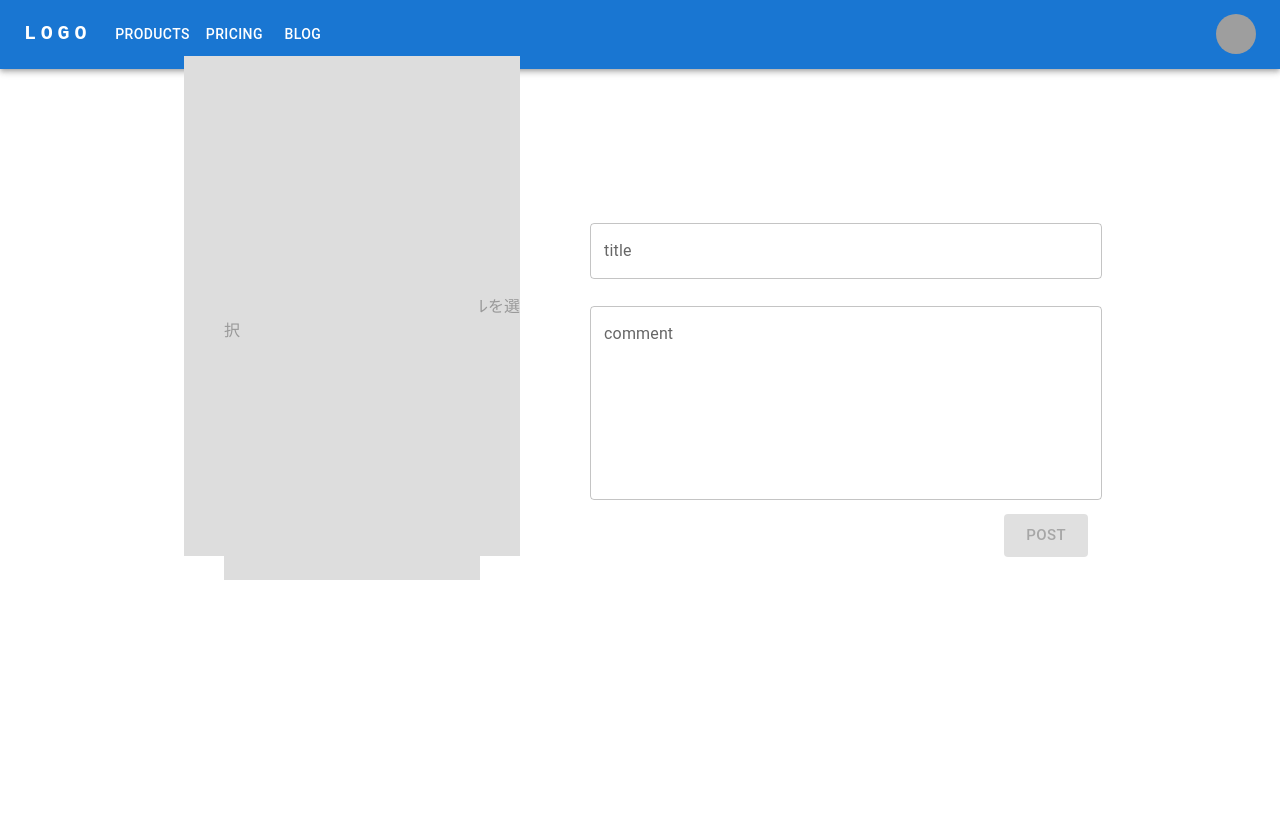
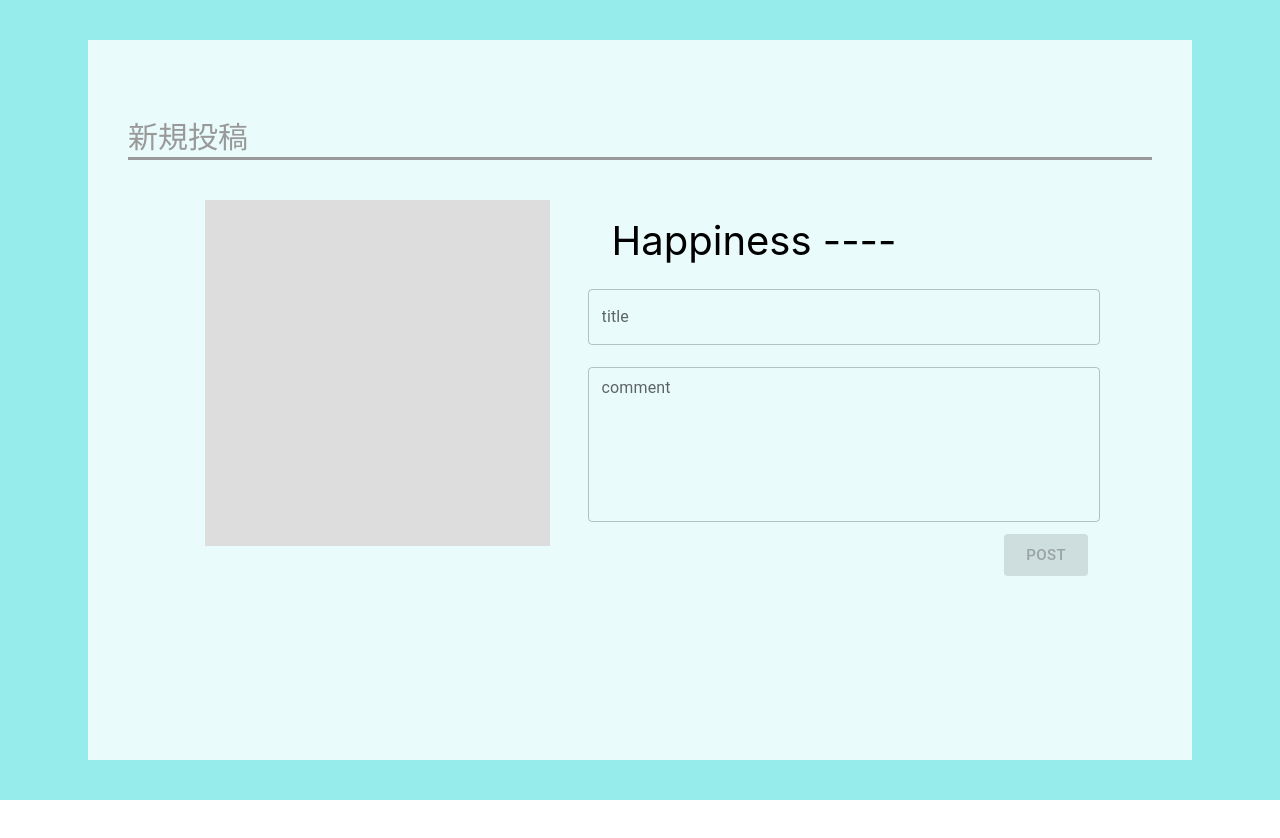
Before and after one commit to Shunkicreate/wakuwaku_Hackz, a React (Create React App) app: page /post in a window 1280 px wide. Shown: the top 838 px of the page. After the commit the page ends 800 px from the top, so only its background shows below. Built offline with nearby package versions, Linux system fonts and the light colour scheme; grey boxes are pictures that could not be loaded.

Commit message:
postContentPossionOk

```diff
--- a/src/pages/PostContent/PostContent.tsx
+++ b/src/pages/PostContent/PostContent.tsx
@@ -1,10 +1,7 @@
-import Header from "../../component/header/Header";
 import { useNavigate } from 'react-router-dom';
-import { Button, createMuiTheme, styled, TextField, useFormControl, withStyles } from "@mui/material";
+import { Button, createMuiTheme, styled, TextField } from "@mui/material";
 import { ThemeProvider } from "@emotion/react";
-import react, { useContext, useRef, useState } from "react"
-import { grid, height, padding } from "@mui/system";
-import { right } from "@popperjs/core";
+import react, { useRef, useState } from "react"
 
 const PostContent = (): JSX.Element => {
 
@@ -13,12 +10,15 @@ const PostContent = (): JSX.Element => {
   const [comment, setComment] = useState('');
   const [profileImage, setProfileImage] = useState('default-profile.png');
 
+  const [happy, setHappy] = useState<number>();
+  // const [happy, setHappy] = useState<number>(97.0);
+
   const theme1 = createMuiTheme({
     palette: {
       primary: {
         main: "#95a5a6"
       },
-    }
+    },
   });
   const theme2 = createMuiTheme({
     palette: {
@@ -41,42 +41,38 @@ const PostContent = (): JSX.Element => {
 
   const navigate = useNavigate();
 
-
   const SelectPhoto = () => {
-    if(profileImage=='default-profile.png'){
-      return(
+    if (profileImage == 'default-profile.png') {
+      return (
         <label
           style={{
-            width: "31vw",
-            height: "31vw",
-            padding: "30vh",
+            display: "block",
+            float: "left",
+            width: "27vw",
+            height: "27vw",
             color: "#999999",
+            marginLeft: "6vw",
+            marginTop: "5vh",
             backgroundColor: "#DDDDDD",
           }}>
-          <input type="file" style={{display: "none", marginTop: "90vh",}} onChange={onFileInputChange}/>ファイルを選択
+          <input type="file" style={{ display: "none", }} onChange={onFileInputChange} />
         </label>
       )
-      // return(
-      //   <>
-      //     <button onClick={() => { navigate(`/content/${tittle}`) }}>ファイルを選択</button>
-      //     <input type="file" style={{display: "none"}} onChange={onFileInputChange}/>ファイルを選択
-      //   </>
-      // )
     }
-    else{
-      return(
+    else {
+      return (
+        <div>
           <img
             src={profileImage}
-              // className="h-32 w-32 rounded-full"
             style={{
-                marginTop: "-40%",
-                width: "31vw",
-                height: "31vw",
-                paddingLeft: "2vw",
-                paddingRight: "2vw",
+              width: "27vw",
+              height: "27vw",
+              marginLeft: "6vw",
+              marginTop: "5vh",
               objectFit: "cover"
             }}
           />
+        </div>
       )
     }
   }
@@ -91,23 +87,48 @@ const PostContent = (): JSX.Element => {
   };
 
   return (
-    <>
-      <Header />
+    <div style={{
+      height: "100%",
+      display: "grid",
+      gridTemplateColumns: "10vw 35vw 45vw 10vw",
+      gridTemplateRows: "10vh 10vh 70vh 10vh",
+      backgroundColor: "rgb(150,235,235)"
+    }}>
+      <div style={{
+        gridColumn: "2/4",
+        gridRow: "2/4",
+        margin: "-5vh",
+        backgroundColor: "rgba(255,255,255,0.8)"
+      }}>
+
+      </div>
+      <div style={{
+        gridColumn: "2/4",
+        gridRow: "2/3",
+        marginTop: "auto",
+        textAlign: "left",
+        fontSize: "30px",
+        color: "#999999",
+        borderColor: "black",
+        borderBottom: "3px solid"
+      }}>
+        新規投稿
+      </div>
       <div
         style={{
-          display: "grid",
-          paddingLeft: "10vw",
-          paddingRight: "10vw",
-          gridTemplateColumns: "35vw 55vw",
-          height: "100vh"
-        }}
-      >
-        <div style={{height: "100%",paddingTop: "50%", textAlign: "center"}}>
+          gridColumn: "2/3",
+          gridRow: "3/4",
+        }}>
         <SelectPhoto></SelectPhoto>
       </div>
-        <div style={{height: "100%",paddingTop: "20%"}}>
+      <div style={{ gridColumn: "3/4", gridRow: "3/4", }}>
         <div style={{ margin: "2%" }}>
+          {/* 幸せ度表示 */}
+          <div style={{ fontSize: "5vh", margin: "3vh", marginBottom: "3vh", marginTop: "7vh", gridColumn: "2/3", gridRow: "3/4", }}>
+            Happiness {happy === 0 ? happy.toFixed(1) : "----"}
+          </div>
           <ThemeProvider theme={theme1}>
+
             {/* titleテキストボックス */}
             <div>
               <TextField
@@ -126,11 +147,12 @@ const PostContent = (): JSX.Element => {
             {/* commentテキストボックス */}
             <div>
               <TextField
+                size="small"
                 id="outlined-basic"
                 label="comment"
                 variant="outlined"
                 multiline
-                  minRows="7"
+                minRows="6"
                 style={{
                   width: "40vw",
                 }}
@@ -142,14 +164,13 @@ const PostContent = (): JSX.Element => {
           </ThemeProvider>
         </div>
         {/* 投稿ボタン */}
-          <div style={{textAlign: "right", width: "40vw"}}>
+        <div style={{ textAlign: "right", width: "40vw" }}>
           <ThemeProvider theme={theme2}>
-              <Button variant="contained" size={"large"} disabled={check} style={{flexGrow: "1"}} onClick={() => { navigate(`/content/${tittle}`) }}>post</Button>
+            <Button variant="contained" size={"large"} disabled={check} style={{ flexGrow: "1" }} onClick={() => { navigate(`/content/${tittle}`) }}>post</Button>
           </ThemeProvider>
         </div>
       </div>
     </div>
-    </>
   );
 };
 
```
Lines whose indentation alone changed are shown as unchanged.
